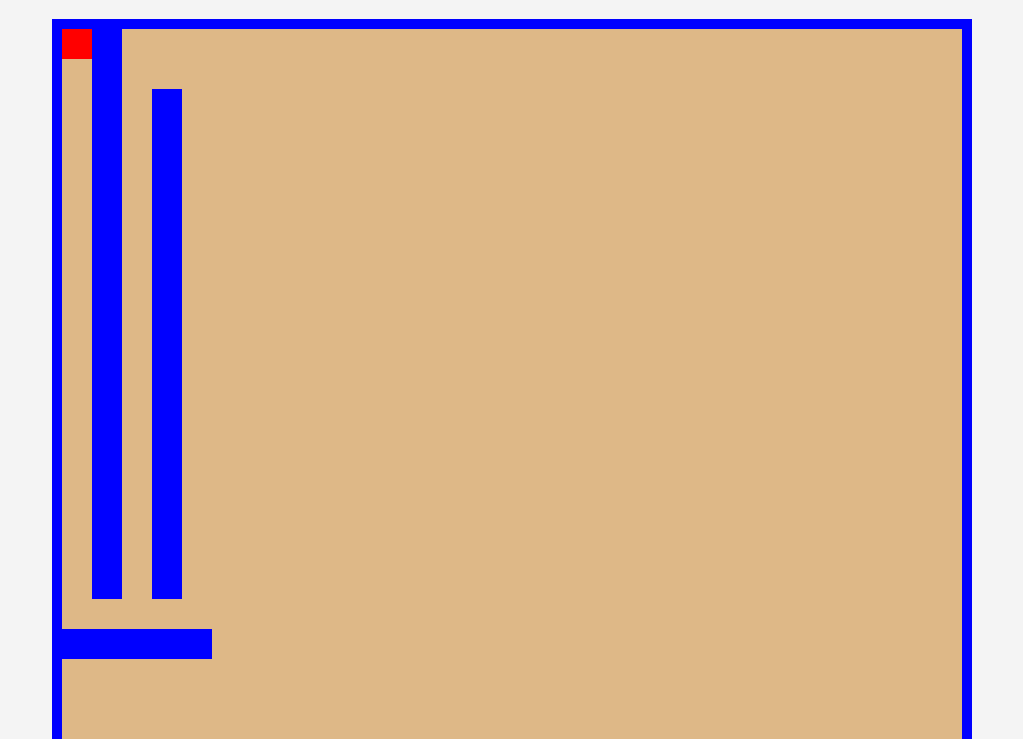
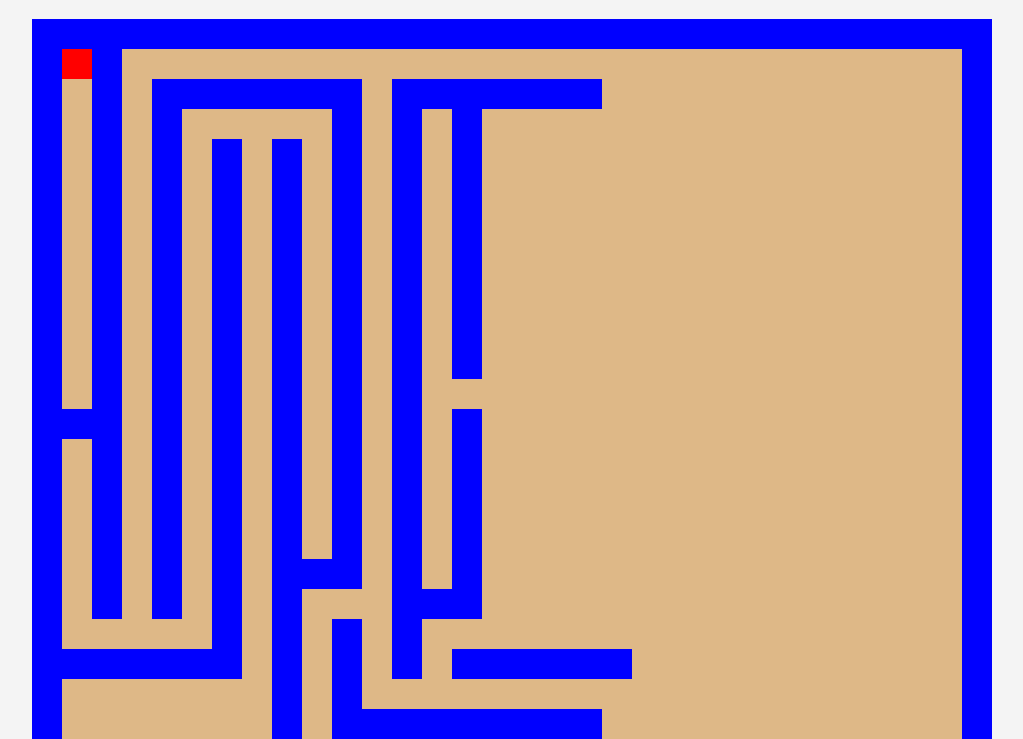
Before and after one commit to Patrex97/Project-Labyrinth, a plain HTML site: page index.html in a window 1280 px wide. Shown: the part 61-800 px from the top of the page, without its empty margins (128-1151 px from the left). Drawn offline with Linux system fonts and the light colour scheme.

Commit message:
Implement RWD

```diff
--- a/index.css
+++ b/index.css
@@ -13,7 +13,7 @@ h1 {
     margin: 0px auto 0;
     background-color: burlywood;
     position: relative;
-    border: 10px solid blue;
+    border: 30px solid blue;
 }
 
 #player{
@@ -30,3 +30,20 @@ h1 {
     position: absolute;
     background-color: blue;
 }
+
+@media (max-width: 900px){
+
+    #player{
+       height:20px;
+        width:20px;
+    }
+
+    #gameArea {
+        width: 600px;
+        height: 600px;
+        margin: 0px auto 0;
+        background-color: burlywood;
+        position: relative;
+        border: 20px solid blue;
+    }
+}
--- a/index.js
+++ b/index.js
@@ -6,12 +6,35 @@ let filePath;
 let playerX = 0;
 let playerY = 0;
 let mapInfo = [];
+let scaleValue ;
+let oldScaleValue = 0;
 
 const map1 = new Set();
 
-mapCreator()
+window.addEventListener("resize", checkSize);
+gameArea.addEventListener("keydown", playerMove);
 
-gameArea.addEventListener("keydown", playerMove);
+function checkSize(){
+    if(window.innerWidth > 900){
+        scaleValue = 30;
+    }else{
+        scaleValue = 20;
+    }
+    if(oldScaleValue != scaleValue){
+        const walls = document.getElementsByClassName("wall");
+        console.log(walls.length);
+        for(let i = 0; i < walls.length ; i++){
+            gameArea.removeChild(walls[i]);
+            console.log(i);
+        }
+
+        oldScaleValue = scaleValue;
+        mapCreator();
+    }
+
+
+}
+checkSize()
 
 function mapCreator(){
     fetch('maps/map1.json')
@@ -23,12 +46,13 @@ function mapCreator(){
             for(i = 0; i < mapInfo[0].length; i++){
                 let wall = document.createElement('div');
                 wall.setAttribute('class', 'wall');
-                wall.style.left = mapInfo[0][i].xStart+"px";
-                wall.style.top = mapInfo[0][i].yStart + "px";
-                wall.style.width = mapInfo[0][i].xEnd - mapInfo[0][i].xStart + "px";
-                wall.style.height = mapInfo[0][i].yEnd - mapInfo[0][i].yStart + "px";
+                wall.style.left = mapInfo[0][i].xStart*scaleValue+"px";
+                wall.style.top = mapInfo[0][i].yStart*scaleValue + "px";
+                wall.style.width = mapInfo[0][i].xEnd*scaleValue - mapInfo[0][i].xStart*scaleValue + "px";
+                wall.style.height = mapInfo[0][i].yEnd*scaleValue - mapInfo[0][i].yStart*scaleValue + "px";
+                wall.setAttribute("name", mapInfo[0][i].name);
                 gameArea.appendChild(wall);
-                console.log(wall);
+             //   console.log(wall);
             }
 
     });
@@ -49,11 +73,11 @@ function playerMove(e){
 
             case "KeyD":
 
-                if(playerX + 30  == wallStartX && (playerY >= wallStartY && playerY < wallEndY)) isWall = true;
+                if(playerX + scaleValue  == wallStartX && (playerY >= wallStartY && playerY < wallEndY)) isWall = true;
                 break;
 
             case "KeyS":
-                if(playerY + 30 == wallStartY && (playerX >= wallStartX && playerX < wallEndX )) isWall = true;
+                if(playerY + scaleValue == wallStartY && (playerX >= wallStartX && playerX < wallEndX )) isWall = true;
                 break;
 
             case "KeyA":
@@ -64,20 +88,18 @@ function playerMove(e){
                 if(playerY == wallEndY && (playerX >= wallStartX && playerX < wallEndX )) isWall = true;
                 break;
         }
-        console.log(isWall);
     }
-
 
     if(!isWall){
         switch(e.code){
-            case "KeyD": if(playerX + 60 < rightBorder) playerX += 30;break;
-            case "KeyS": if(playerY + 60 < bottomBorder) playerY += 30;break;
-            case "KeyA": if(playerX > 0) playerX -= 30;break;
-            case "KeyW": if(playerY > 0) playerY -= 30;break;
+            case "KeyD": if(playerX + 2*scaleValue < rightBorder) playerX += scaleValue;break;
+            case "KeyS": if(playerY + 2*scaleValue < bottomBorder) playerY += scaleValue;break;
+            case "KeyA": if(playerX > 0) playerX -= scaleValue;break;
+            case "KeyW": if(playerY > 0) playerY -= scaleValue;break;
         }
         player.style.left = playerX+"px";
         player.style.top = playerY+"px";
     }
   //  console.log("Player X: " + playerX);
-    console.log("Player Y: " + playerY);
+  //  console.log("Player Y: " + playerY);
 }
--- a/maps/map1.json
+++ b/maps/map1.json
@@ -1,20 +1,156 @@
 [
     {
-	"xStart": 30,
-	"xEnd" : 60,
-	"yStart" : 0,
-	"yEnd" : 570
+		"name": "1",
+		"xStart": 1,
+		"xEnd" : 2,
+		"yStart" : 0,
+		"yEnd" : 19
     },
     {
-	"xStart": 0,
-	"xEnd" : 150,
-	"yStart" : 600,
-	"yEnd" : 630
+		"name": "2",
+		"xStart": 0,
+		"xEnd" : 6,
+		"yStart" : 20,
+		"yEnd" : 21
     },
     {
-	"xStart": 90,
-	"xEnd" : 120,
-	"yStart" : 60,
-	"yEnd" : 570
+		"name": "3",
+		"xStart": 3,
+		"xEnd" : 4,
+		"yStart" : 2,
+		"yEnd" : 19
+    },
+	{
+		"name": "4",
+		"xStart": 3,
+		"xEnd" : 10,
+		"yStart" : 1,
+		"yEnd" : 2
+	},
+    {
+		"name": "5",
+		"xStart": 5,
+		"xEnd" : 6,
+		"yStart" : 3,
+		"yEnd" : 20
+	},
+    {
+		"name": "6",
+		"xStart": 7,
+		"xEnd" : 8,
+		"yStart" : 3,
+		"yEnd" : 19
+    },
+    {
+		"name": "7",
+		"xStart": 7,
+		"xEnd" : 8,
+		"yStart" : 4,
+		"yEnd" : 19
+    },
+    {
+		"name": "8",
+		"xStart": 7,
+		"xEnd" : 8,
+		"yStart" : 4,
+		"yEnd" : 25
+    },
+    {
+		"name": "9",
+		"xStart": 9,
+		"xEnd" : 10,
+		"yStart" : 2,
+		"yEnd" : 17
+    },
+    {
+		"name": "10",
+		"xStart": 8,
+		"xEnd" : 10,
+		"yStart" : 17,
+		"yEnd" : 18
+    },
+    {
+		"name": "11",
+		"xStart": 0,
+		"xEnd" : 1,
+		"yStart" : 12,
+		"yEnd" : 13
+    },
+    {
+		"name": "13",
+		"xStart": 9,
+		"xEnd" : 10,
+		"yStart" : 19,
+		"yEnd" : 23
+    },
+    {
+		"name": "14",
+		"xStart": 11,
+		"xEnd" : 12,
+		"yStart" : 1,
+		"yEnd" : 21
+    },
+    {
+		"name": "15",
+		"xStart": 12,
+		"xEnd" : 18,
+		"yStart" : 1,
+		"yEnd" : 2
+    },
+    {
+		"name": "16",
+		"xStart": 10,
+		"xEnd" : 18,
+		"yStart" : 22,
+		"yEnd" : 23
+    },
+    {
+		"name": "17",
+		"xStart": 8,
+		"xEnd" : 28,
+		"yStart" : 24,
+		"yEnd" : 25
+    },
+    {
+		"name": "18",
+		"xStart": 13,
+		"xEnd" : 14,
+		"yStart" : 23,
+		"yEnd" : 24
+    },
+    {
+		"name": "19",
+		"xStart": 13,
+		"xEnd" : 19,
+		"yStart" : 20,
+		"yEnd" : 21
+    },
+    {
+		"name": "20",
+		"xStart": 12,
+		"xEnd" : 14,
+		"yStart" : 18,
+		"yEnd" : 19
+    },
+    {
+		"name": "21",
+		"xStart": 12,
+		"xEnd" : 14,
+		"yStart" : 18,
+		"yEnd" : 19
+    },
+    {
+		"name": "22",
+		"xStart": 13,
+		"xEnd" : 14,
+		"yStart" : 12,
+		"yEnd" : 19
+    },
+    {
+		"name": "23",
+		"xStart": 13,
+		"xEnd" : 14,
+		"yStart" : 2,
+		"yEnd" : 11
     }
 ]
```
